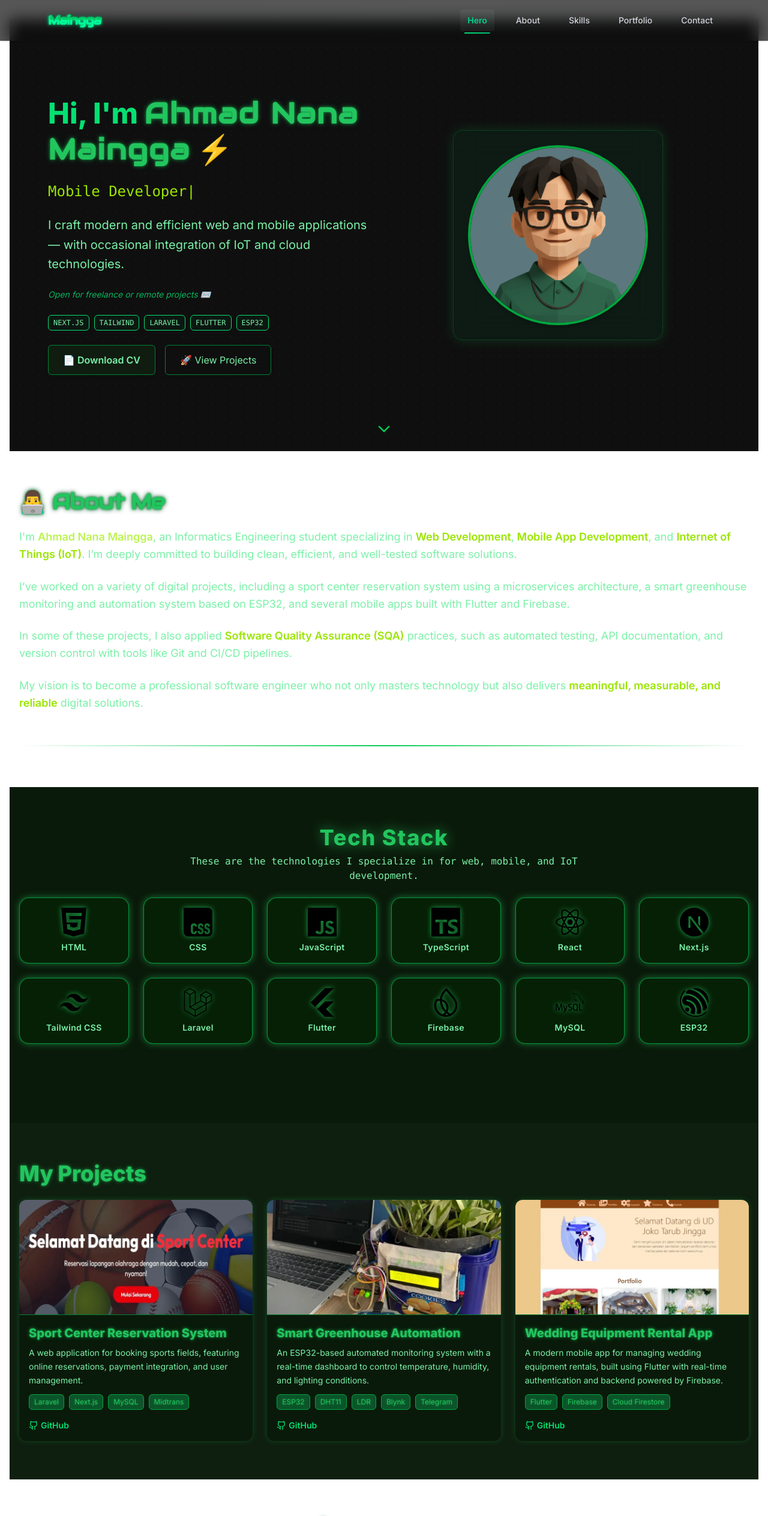
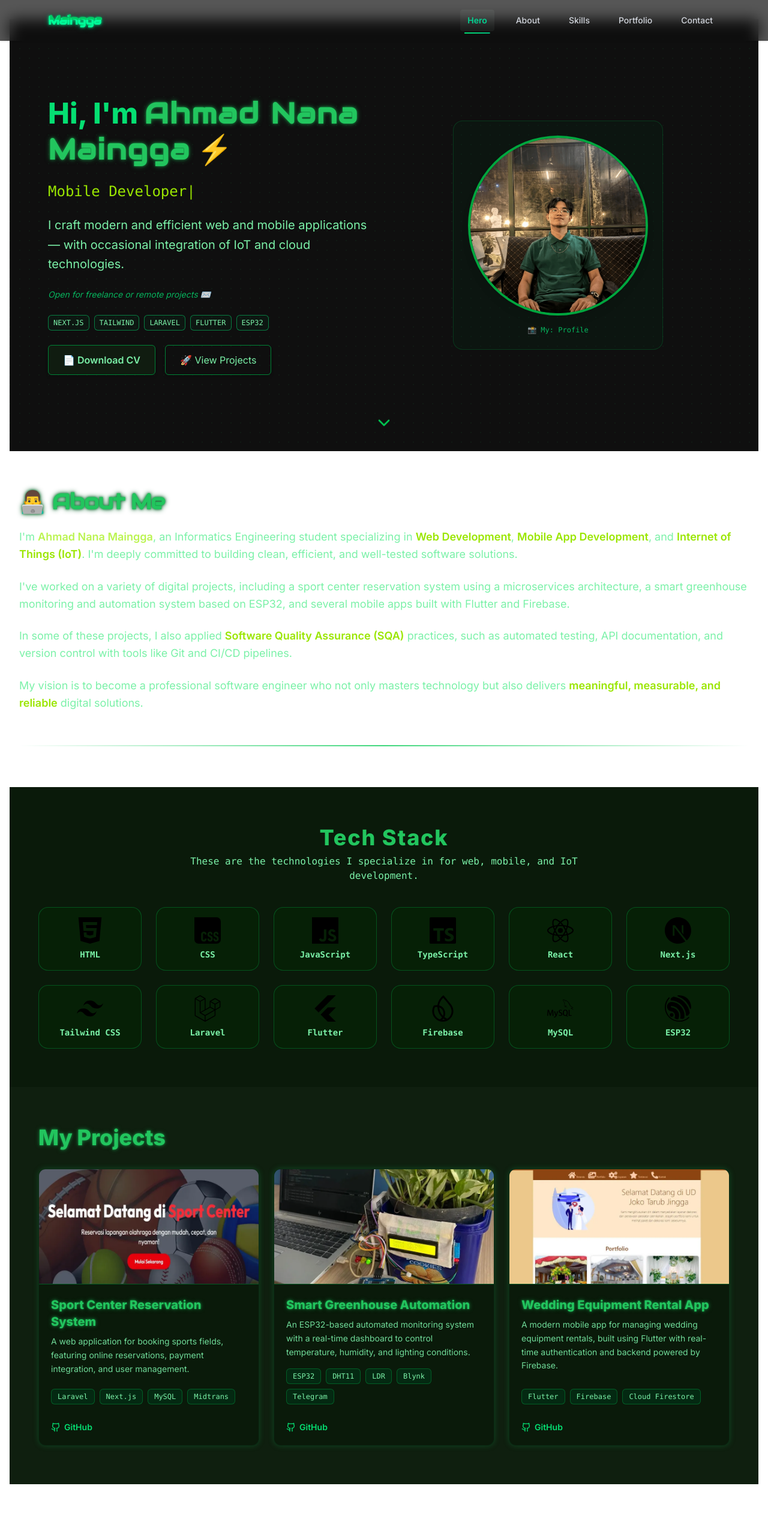
Before and after one commit to maingga/portofolio-website, a Next.js app: page / in a window 1280 px wide. Shown: the top 2527 px of the page at 60% size. Built offline with nearby package versions, Linux system fonts and the light colour scheme.

Commit message:
Pembaruan tampilan dan konten portofolio

```diff
--- /dev/null
+++ b/src/app/globals.d.ts
@@ -0,0 +1,4 @@
+declare module "*.css" {
+  const content: { readonly [key: string]: string };
+  export default content;
+}
--- a/src/components/About.tsx
+++ b/src/components/About.tsx
@@ -1,20 +1,12 @@
-"use client";
-
-import { motion } from "framer-motion";
-
 const AboutParagraph = ({ children }: { children: React.ReactNode }) => (
   <p className="text-green-300 text-lg leading-relaxed">{children}</p>
 );
 
 const About = () => {
   return (
-    <motion.section
+    <section
       id="about"
       className="min-h-[70vh] px-4 py-16 flex flex-col gap-6 bg-transparent text-green-300"
-      initial={{ opacity: 0, y: 30 }}
-      whileInView={{ opacity: 1, y: 0 }}
-      transition={{ duration: 0.6 }}
-      viewport={{ once: true }}
       style={{ fontFamily: "var(--font-inter)" }}
       aria-label="About Me Section"
     >
@@ -29,21 +21,20 @@ const About = () => {
         I&apos;m{" "}
         <span className="font-semibold text-lime-300">Ahmad Nana Maingga</span>,
         an Informatics Engineering student specializing in{" "}
-        <span className="text-lime-400 font-semibold">Web Development</span>,
+        <span className="text-lime-400 font-semibold">Web Development</span>,{" "}
         <span className="text-lime-400 font-semibold">
-          {" "}
           Mobile App Development
         </span>
         , and{" "}
         <span className="text-lime-400 font-semibold">
           Internet of Things (IoT)
         </span>
-        . I’m deeply committed to building clean, efficient, and well-tested
+        . I&apos;m deeply committed to building clean, efficient, and well-tested
         software solutions.
       </AboutParagraph>
 
       <AboutParagraph>
-        I’ve worked on a variety of digital projects, including a sport center
+        I&apos;ve worked on a variety of digital projects, including a sport center
         reservation system using a microservices architecture, a smart
         greenhouse monitoring and automation system based on ESP32, and several
         mobile apps built with Flutter and Firebase.
@@ -67,8 +58,8 @@ const About = () => {
         digital solutions.
       </AboutParagraph>
 
-      <div className="mt-8 h-[2px] w-full bg-gradient-to-r from-transparent via-green-500 to-transparent animate-pulse" />
-    </motion.section>
+      <div className="mt-8 h-[2px] w-full bg-gradient-to-r from-transparent via-green-500 to-transparent opacity-75" />
+    </section>
   );
 };
 
--- a/src/components/Hero.tsx
+++ b/src/components/Hero.tsx
@@ -17,8 +17,10 @@ const Hero = () => {
   const [index, setIndex] = useState(0);
   const [subIndex, setSubIndex] = useState(0);
   const [reverse, setReverse] = useState(false);
+  const [isFlipped, setIsFlipped] = useState(false);
   const timeoutRef = useRef<NodeJS.Timeout | null>(null);
 
+  // Typing Effect Optimization
   useEffect(() => {
     if (index === roles.length) return;
 
@@ -27,58 +29,44 @@ const Hero = () => {
         setSubIndex((prev) => (reverse ? prev - 1 : prev + 1));
 
         if (!reverse && subIndex === roles[index].length) {
-          setTimeout(() => setReverse(true), 1000);
+          setTimeout(() => setReverse(true), 1200);
         } else if (reverse && subIndex === 0) {
           setReverse(false);
           setIndex((prev) => (prev + 1) % roles.length);
         }
       },
-      reverse ? 40 : 100,
+      reverse ? 50 : 120
     );
 
-    return () => clearTimeout(timeoutRef.current!);
+    return () => {
+      if (timeoutRef.current) clearTimeout(timeoutRef.current);
+    };
   }, [subIndex, index, reverse]);
 
+  // Flip Automatic Effect
+  useEffect(() => {
+    const flipInterval = setInterval(() => {
+      setIsFlipped((prev) => !prev);
+    }, 5000);
+
+    return () => clearInterval(flipInterval);
+  }, []);
+
   return (
-    <>
-      {/* SEO: JSON-LD Schema */}
-      <script
-        type="application/ld+json"
-        dangerouslySetInnerHTML={{
-          __html: JSON.stringify({
-            "@context": "https://schema.org",
-            "@type": "Person",
-            name: "Ahmad Nana Maingga",
-            url: "https://portfolio.maingga.com",
-            jobTitle: "Fullstack Developer",
-            sameAs: [
-              "https://github.com/maingga",
-              "https://linkedin.com/in/ahmad-nana-maingga-b4a82021b",
-            ],
-          }),
-        }}
-      />
-
-      <motion.section
+    <section
       id="hero"
       className="relative flex flex-col-reverse md:flex-row items-center justify-between gap-10 min-h-[90vh] px-6 py-20 md:px-16 bg-[#0f0f0f] text-green-400 overflow-hidden"
-        initial={{ opacity: 0, y: 40 }}
-        animate={{ opacity: 1, y: 0 }}
-        transition={{ duration: 0.8, ease: "easeOut" }}
       aria-label="Hero Section"
     >
-        {/* Line atas neon */}
-        <div className="absolute top-0 left-0 w-full h-[2px] bg-gradient-to-r from-green-500/0 via-green-500 to-green-500/0 animate-pulse"></div>
-
-        {/* Mesh background */}
+      {/* Decorative background grid */}
       <div className="absolute inset-0 z-0 bg-[radial-gradient(circle_at_1px_1px,_#22c55e10_1px,_transparent_0)] [background-size:16px_16px] pointer-events-none" />
 
-        {/* Kiri: teks */}
+      {/* Left Column: Text */}
       <motion.div
         className="flex-1 text-center md:text-left space-y-6 relative z-10"
-          initial={{ opacity: 0, x: -30 }}
-          animate={{ opacity: 1, x: 0 }}
-          transition={{ delay: 0.2, duration: 0.6 }}
+        initial={{ opacity: 0, y: 20 }}
+        animate={{ opacity: 1, y: 0 }}
+        transition={{ duration: 0.5 }}
       >
         <h1 className="text-4xl md:text-5xl font-extrabold leading-tight">
           Hi, I&apos;m{" "}
@@ -91,9 +79,13 @@ const Hero = () => {
           ⚡
         </h1>
 
-          <p className="text-lime-400 text-xl md:text-2xl font-mono h-8">
-            {`${roles[index].substring(0, subIndex)}|`}
+        {/* Dynamic Typing Display with fixed width/height container to prevent CLS */}
+        <div className="h-8 flex items-center justify-center md:justify-start">
+          <p className="text-lime-400 text-xl md:text-2xl font-mono">
+            {roles[index].substring(0, subIndex)}
+            <span className="animate-pulse">|</span>
           </p>
+        </div>
 
         <p className="text-green-300 text-lg md:text-xl max-w-xl mx-auto md:mx-0 leading-relaxed">
           I craft modern and efficient web and mobile applications — with
@@ -109,11 +101,11 @@ const Hero = () => {
             (tech) => (
               <span
                 key={tech}
-                  className="border border-green-400 text-green-300 px-2 py-1 rounded-md bg-green-800/10 hover:bg-green-600/10 transition"
+                className="border border-green-400/50 text-green-300 px-2 py-1 rounded-md bg-green-800/10"
               >
                 {tech}
               </span>
-              ),
+            )
           )}
         </div>
 
@@ -121,55 +113,72 @@ const Hero = () => {
           <Link
             href="/CV.pdf"
             download
-              className="inline-block px-6 py-3 bg-[#101c10] border border-green-700 text-green-300 font-semibold rounded-md hover:bg-green-800/30 hover:border-green-500 hover:text-lime-200 transition duration-300 backdrop-blur-md shadow-md"
+            className="inline-block px-6 py-3 bg-[#101c10] border border-green-700 text-green-300 font-semibold rounded-md hover:bg-green-800/30 transition duration-200 shadow-md"
           >
             📄 Download CV
           </Link>
 
           <a
             href="#portfolio"
-              className="inline-block px-6 py-3 border border-green-700 text-green-300 rounded-md hover:bg-green-800/20 hover:text-lime-200 hover:border-green-500 transition duration-300 backdrop-blur-md shadow-md"
+            className="inline-block px-6 py-3 border border-green-700 text-green-300 rounded-md hover:bg-green-800/20 transition duration-200 shadow-md"
           >
             🚀 View Projects
           </a>
         </div>
       </motion.div>
 
-        {/* Kanan: Foto */}
+      {/* Right Column: Avatar Flip */}
       <motion.div
-          className="flex-1 flex justify-center relative z-10"
-          whileHover={{
-            rotate: [0, 1.5, -1.5, 0],
-            transition: { duration: 0.6 },
-          }}
-          initial={{ opacity: 0, x: 30 }}
-          animate={{ opacity: 1, x: 0 }}
-          transition={{ delay: 0.4, duration: 0.6 }}
+        className="flex-1 flex flex-col items-center justify-center relative z-10"
+        initial={{ opacity: 0, scale: 0.95 }}
+        animate={{ opacity: 1, scale: 1 }}
+        transition={{ duration: 0.5 }}
       >
-          <div className="backdrop-blur-xl bg-green-400/5 border border-green-500/20 p-6 rounded-2xl shadow-[0_0_20px_#15803d50]">
+        <div className="bg-green-950/20 border border-green-500/20 p-5 sm:p-6 rounded-2xl flex flex-col items-center">
+          <div className="w-[220px] h-[220px] sm:w-[280px] sm:h-[280px] md:w-[300px] md:h-[300px] [perspective:1000px]">
+            <motion.div
+              className="w-full h-full relative rounded-full [transform-style:preserve-3d]"
+              animate={{ rotateY: isFlipped ? 180 : 0 }}
+              transition={{ duration: 0.8, ease: "easeInOut" }}
+            >
+              {/* SISI DEPAN: Cyberpunk Avatar (Di-priority) */}
+              <div className="absolute inset-0 rounded-full [backface-visibility:hidden] overflow-hidden border-4 border-green-500 shadow-lg">
                 <Image
                   src="/profile.png"
-              alt="Ahmad Nana Cyberpunk Profile"
-              width={300}
-              height={300}
+                  alt="Ahmad Nana Cyberpunk Avatar"
+                  fill
+                  sizes="(max-width: 640px) 220px, (max-width: 768px) 280px, 300px"
                   priority
-              className="rounded-full object-cover border-4 border-green-600 shadow-md"
+                  className="object-cover"
+                />
+              </div>
+
+              {/* SISI BELAKANG: Real Profile (Tanpa priority / lazy loading) */}
+              <div className="absolute inset-0 rounded-full [backface-visibility:hidden] [transform:rotateY(180deg)] overflow-hidden border-4 border-green-600 shadow-lg">
+                <Image
+                  src="/profile-real.png"
+                  alt="Ahmad Nana Real Profile"
+                  fill
+                  sizes="(max-width: 640px) 220px, (max-width: 768px) 280px, 300px"
+                  className="object-cover"
                 />
               </div>
             </motion.div>
+          </div>
 
-        {/* Scroll down */}
-        <motion.div
-          className="absolute bottom-6 left-1/2 transform -translate-x-1/2 z-10"
-          animate={{ y: [0, 10, 0] }}
-          transition={{ repeat: Infinity, duration: 2 }}
-        >
+          <p className="text-xs text-green-400/80 font-mono mt-4">
+            {isFlipped ? "📸 My: Profile" : "🤖 My: Avatar"}
+          </p>
+        </div>
+      </motion.div>
+
+      {/* Scroll indicator */}
+      <div className="absolute bottom-6 left-1/2 -translate-x-1/2 z-10 animate-bounce">
         <a href="#about" aria-label="Scroll Down">
           <ChevronDown className="text-green-500" size={32} />
         </a>
-        </motion.div>
-      </motion.section>
-    </>
+      </div>
+    </section>
   );
 };
 
--- a/src/components/Portfolio.tsx
+++ b/src/components/Portfolio.tsx
@@ -1,12 +1,9 @@
 "use client";
 
-import { useMemo } from "react";
 import { motion } from "framer-motion";
 import ProjectCard from "./ProjectCard";
 
-const Portfolio = () => {
-  const projects = useMemo(
-    () => [
+const PROJECTS = [
   {
     title: "Sport Center Reservation System",
     description:
@@ -34,31 +31,30 @@ const Portfolio = () => {
     github: "https://github.com/ahmadnana/portfolio",
     demo: "",
   },
-    ],
-    [],
-  );
+] as const;
 
+export default function Portfolio() {
   return (
     <motion.section
       id="portfolio"
-      className="min-h-[70vh] px-4 py-16 bg-[#0f1f0f] dark:bg-[#062106]"
+      className="min-h-[70vh] px-6 py-16 bg-[#0f1f0f] dark:bg-[#062106]"
       initial={{ opacity: 0, y: 30 }}
       whileInView={{ opacity: 1, y: 0 }}
       transition={{ duration: 0.6 }}
       viewport={{ once: true }}
       aria-label="My project portfolio"
     >
-      <h2 className="text-3xl md:text-4xl font-extrabold text-green-400 glow-green mb-6">
+      <div className="max-w-6xl mx-auto">
+        <h2 className="text-3xl md:text-4xl font-extrabold text-green-400 glow-green mb-8 text-center md:text-left">
           My Projects
         </h2>
 
-      <div className="grid gap-6 sm:grid-cols-1 md:grid-cols-2 lg:grid-cols-3">
-        {projects.map((project) => (
+        <div className="grid gap-6 grid-cols-1 md:grid-cols-2 lg:grid-cols-3">
+          {PROJECTS.map((project) => (
             <ProjectCard key={project.title} {...project} />
           ))}
         </div>
+      </div>
     </motion.section>
   );
-};
-
-export default Portfolio;
+}
--- a/src/components/ProjectCard.tsx
+++ b/src/components/ProjectCard.tsx
@@ -2,7 +2,6 @@
 
 import { memo } from "react";
 import { motion } from "framer-motion";
-import Link from "next/link";
 import Image from "next/image";
 import TechBadge from "./TechBadge";
 import { Github, ExternalLink } from "lucide-react";
@@ -11,7 +10,7 @@ type ProjectCardProps = {
   title: string;
   description: string;
   image: string;
-  tech: string[];
+  tech: readonly string[];
   github: string;
   demo?: string;
 };
@@ -24,19 +23,21 @@ const ProjectCard = ({
   github,
   demo,
 }: ProjectCardProps) => {
+  // Buat ID yang valid untuk HTML (bebas spasi)
+  const titleId = `project-title-${title.toLowerCase().replace(/\s+/g, "-")}`;
+
   return (
     <motion.div
-      className="bg-[#0a1a0a] dark:bg-[#062106] rounded-xl shadow-[0_0_10px_#15803d66] hover:shadow-[0_0_15px_#22c55eaa] transition-shadow overflow-hidden flex flex-col focus:outline-none focus:ring-4 focus:ring-green-500"
+      className="bg-[#0a1a0a] dark:bg-[#062106] rounded-xl shadow-[0_0_10px_#15803d66] hover:shadow-[0_0_15px_#22c55eaa] transition-shadow overflow-hidden flex flex-col border border-green-900/30"
       whileHover={{ scale: 1.015 }}
       whileTap={{ scale: 0.985 }}
-      tabIndex={0}
-      role="group"
-      aria-labelledby={`project-title-${title}`}
+      role="region"
+      aria-labelledby={titleId}
     >
-      <div className="relative w-full h-48 overflow-hidden border-b border-green-700 group">
+      <div className="relative w-full h-48 overflow-hidden border-b border-green-700/60 group">
         <Image
           src={image}
-          alt={`Screenshot dari ${title}`}
+          alt={`Screenshot tampilan ${title}`}
           fill
           sizes="(max-width: 768px) 100vw, (max-width: 1024px) 50vw, 33vw"
           className="object-cover transition-transform duration-300 ease-in-out group-hover:scale-105"
@@ -47,43 +48,41 @@ const ProjectCard = ({
         />
       </div>
 
-      <div className="p-4 flex-1 flex flex-col">
-        <h3
-          id={`project-title-${title}`}
-          className="text-xl font-extrabold text-green-400 glow-green"
-        >
+      <div className="p-5 flex-1 flex flex-col">
+        <h3 id={titleId} className="text-xl font-extrabold text-green-400 glow-green">
           {title}
         </h3>
-        <p className="text-green-300 text-sm mt-2 flex-1 leading-relaxed">
+        <p className="text-green-300/90 text-sm mt-2 flex-1 leading-relaxed">
           {description}
         </p>
 
-        <div className="mt-3 flex flex-wrap gap-2">
+        <div className="mt-4 flex flex-wrap gap-2">
           {tech.map((t) => (
             <TechBadge key={t} tech={t} />
           ))}
         </div>
 
-        <div className="mt-4 flex gap-4">
-          <Link
+        <div className="mt-5 flex gap-4 pt-2">
+          <a
             href={github}
             target="_blank"
             rel="noopener noreferrer"
-            aria-label={`GitHub repository dari ${title}`}
-            className="text-green-400 hover:text-lime-300 hover:underline flex items-center gap-1 text-sm font-semibold"
+            aria-label={`Repository GitHub untuk ${title}`}
+            className="text-green-400 hover:text-lime-300 hover:underline flex items-center gap-1.5 text-sm font-semibold transition-colors focus:outline-none focus-visible:ring-2 focus-visible:ring-emerald-400 rounded"
           >
             <Github size={16} /> GitHub
-          </Link>
+          </a>
+
           {demo?.trim() && (
-            <Link
+            <a
               href={demo}
               target="_blank"
               rel="noopener noreferrer"
-              aria-label={`Demo live dari ${title}`}
-              className="text-green-400 hover:text-lime-300 hover:underline flex items-center gap-1 text-sm font-semibold"
+              aria-label={`Demo langsung untuk ${title}`}
+              className="text-green-400 hover:text-lime-300 hover:underline flex items-center gap-1.5 text-sm font-semibold transition-colors focus:outline-none focus-visible:ring-2 focus-visible:ring-emerald-400 rounded"
             >
               <ExternalLink size={16} /> Live Demo
-            </Link>
+            </a>
           )}
         </div>
       </div>
--- a/src/components/Skills.tsx
+++ b/src/components/Skills.tsx
@@ -1,12 +1,9 @@
 "use client";
 
-import { memo, useMemo } from "react";
 import { motion } from "framer-motion";
 import TechCard from "./TechCard";
 
-const Skills = () => {
-  const techStack = useMemo(
-    () => [
+const TECH_STACK = [
   { name: "HTML", icon: "/tech/html5.svg" },
   { name: "CSS", icon: "/tech/css.svg" },
   { name: "JavaScript", icon: "/tech/javascript.svg" },
@@ -19,37 +16,46 @@ const Skills = () => {
   { name: "Firebase", icon: "/tech/firebase.svg" },
   { name: "MySQL", icon: "/tech/mysql.svg" },
   { name: "ESP32", icon: "/tech/espressif.svg" },
-    ],
-    [],
-  );
+] as const;
 
+// Variasi animasi ringkas di level parent
+const containerVariants = {
+  hidden: { opacity: 0, y: 20 },
+  visible: {
+    opacity: 1,
+    y: 0,
+    transition: {
+      duration: 0.4,
+      staggerChildren: 0.05, // Menjalankan animasi anak secara bergantian tanpa banyak listener
+    },
+  },
+};
+
+export default function Skills() {
   return (
-    <motion.section
-      id="skills"
-      className="min-h-[70vh] px-4 py-16 bg-[#0a1a0a] text-green-400"
-      initial={{ opacity: 0, y: 30 }}
-      whileInView={{ opacity: 1, y: 0 }}
-      transition={{ duration: 0.6 }}
-      viewport={{ once: true, amount: 0.3 }}
-      aria-label="Tech Stack Section"
-    >
-      <header className="mb-6 text-center">
-        <h2 className="text-3xl md:text-4xl font-extrabold text-[#22c55e] tracking-wider drop-shadow-[0_0_10px_rgba(34,197,94,0.7)]">
+    <section id="skills" className="min-h-[60vh] px-6 py-16 bg-[#0a1a0a] text-green-400">
+      <div className="max-w-6xl mx-auto">
+        <header className="mb-10 text-center">
+          <h2 className="text-3xl md:text-4xl font-extrabold text-[#22c55e] tracking-wider">
             Tech Stack
           </h2>
           <p className="text-green-300 mt-2 text-base max-w-2xl mx-auto font-mono">
-          These are the technologies I specialize in for web, mobile, and IoT
-          development.
+            These are the technologies I specialize in for web, mobile, and IoT development.
           </p>
         </header>
 
-      <div className="grid grid-cols-2 sm:grid-cols-3 md:grid-cols-4 lg:grid-cols-6 gap-6">
-        {techStack.map((tech, index) => (
-          <TechCard key={tech.name} tech={tech} index={index} />
+        <motion.div
+          className="grid grid-cols-2 sm:grid-cols-3 md:grid-cols-4 lg:grid-cols-6 gap-6"
+          variants={containerVariants}
+          initial="hidden"
+          whileInView="visible"
+          viewport={{ once: true, margin: "-50px" }}
+        >
+          {TECH_STACK.map((tech) => (
+            <TechCard key={tech.name} tech={tech} />
           ))}
+        </motion.div>
       </div>
-    </motion.section>
+    </section>
   );
-};
-
-export default memo(Skills);
+}
--- a/src/components/TechBadge.tsx
+++ b/src/components/TechBadge.tsx
@@ -1,13 +1,15 @@
 "use client";
+
+import { memo } from "react";
 
 type TechBadgeProps = {
   tech: string;
 };
 
 const TechBadge = ({ tech }: TechBadgeProps) => (
-  <span className="bg-green-900 text-green-400 text-xs px-2 py-1 rounded-md border border-green-600 hover:bg-green-700 hover:text-lime-300 transition select-none glow-green">
+  <span className="bg-green-950/80 text-green-300 text-xs px-2.5 py-1 rounded-md border border-green-700/60 hover:bg-green-900 hover:text-lime-300 transition-colors select-none font-mono">
     {tech}
   </span>
 );
 
-export default TechBadge;
+export default memo(TechBadge);
--- a/src/components/TechCard.tsx
+++ b/src/components/TechCard.tsx
@@ -3,62 +3,40 @@
 import { memo } from "react";
 import { motion } from "framer-motion";
 import Image from "next/image";
-import * as Tooltip from "@radix-ui/react-tooltip";
 
-type Tech = {
-  name: string;
-  icon: string;
+type TechCardProps = {
+  tech: { name: string; icon: string };
 };
 
-const TechCard = ({ tech, index }: { tech: Tech; index: number }) => {
+// Variant ringan untuk anak
+const itemVariants = {
+  hidden: { opacity: 0, scale: 0.95 },
+  visible: { opacity: 1, scale: 1 },
+};
+
+const TechCard = ({ tech }: TechCardProps) => {
   return (
-    <Tooltip.Root delayDuration={100}>
-      <Tooltip.Trigger asChild>
-        <motion.div
+    <motion.div variants={itemVariants}>
+      <div
         className="flex flex-col items-center justify-center text-center
-            bg-[#062006] border border-green-500/70 rounded-2xl
-            p-4 shadow-[0_0_12px_#22c55e88] hover:shadow-[0_0_20px_#22c55eff]
-            cursor-pointer
-            transition-shadow duration-300
-            text-green-300
-            hover:text-green-400"
-          whileHover={{ scale: 1.1 }}
-          initial={{ opacity: 0, scale: 0.9 }}
-          whileInView={{ opacity: 1, scale: 1 }}
-          transition={{
-            delay: index * 0.06,
-            type: "spring",
-            stiffness: 100,
-            damping: 10,
-          }}
-          viewport={{ once: true }}
-          role="img"
-          aria-label={`${tech.name} technology logo and name`}
+          bg-[#062006] border border-green-500/30 rounded-2xl p-4
+          hover:border-green-400 hover:bg-green-900/20
+          transition-all duration-200 cursor-pointer select-none h-full"
       >
         <Image
           src={tech.icon}
-            alt={`${tech.name} logo`}
-            title={tech.name}
-            width={48}
-            height={48}
+          alt=""
+          width={44}
+          height={44}
           loading="lazy"
-            className="mb-2 filter drop-shadow-[0_0_4px_rgba(34,197,94,0.8)]"
-            priority={false}
+          className="mb-2 h-11 w-11 object-contain"
+          aria-hidden="true"
         />
-          <p className="text-sm font-semibold tracking-wide">{tech.name}</p>
+        <p className="text-sm font-semibold text-green-300 font-mono">
+          {tech.name}
+        </p>
+      </div>
     </motion.div>
-      </Tooltip.Trigger>
-      <Tooltip.Portal>
-        <Tooltip.Content
-          side="top"
-          sideOffset={5}
-          className="bg-black text-green-400 text-sm px-3 py-1 rounded border border-green-500 shadow-[0_0_10px_#22c55e] select-none z-[999]"
-        >
-          {tech.name}
-          <Tooltip.Arrow className="fill-black" />
-        </Tooltip.Content>
-      </Tooltip.Portal>
-    </Tooltip.Root>
   );
 };
 
```
Also changed, not shown: src/components/Contact.tsx (+42 -25 lines), src/components/Footer.tsx (+10 -11 lines), src/components/Navbar.tsx (+83 -69 lines), public/profile-real.png (added), 1 other file (tests, documents, lock files or other folders). Lines whose indentation alone changed are shown as unchanged.
